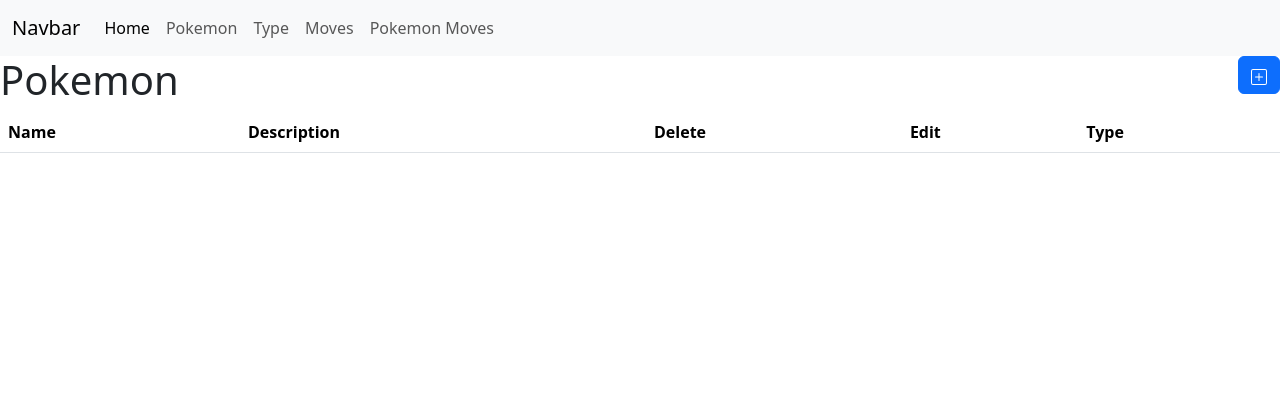
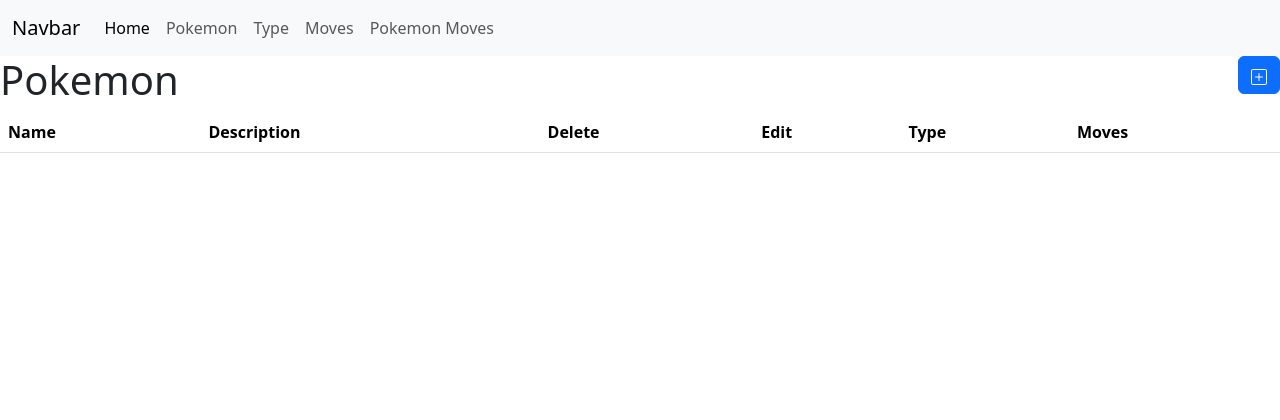
Before and after one commit to benfinley03/MIS4013_HW3, a PHP site: page /pokemon.php in a window 1280 px wide. Shown: the top 420 px of the page. Run offline with PHP 8.4, Linux system fonts and the light colour scheme; data that the repository does not hold is empty.

Commit message:
Update view-pokemon.php

```diff
--- a/view-pokemon.php
+++ b/view-pokemon.php
@@ -17,6 +17,7 @@ include "view-pokemon-newform.php";
       <th>Delete</th>
       <th>Edit</th>
       <th>Type</th>
+      <th>Moves</th>
       </tr>
     </thead>
     <tbody>
```
